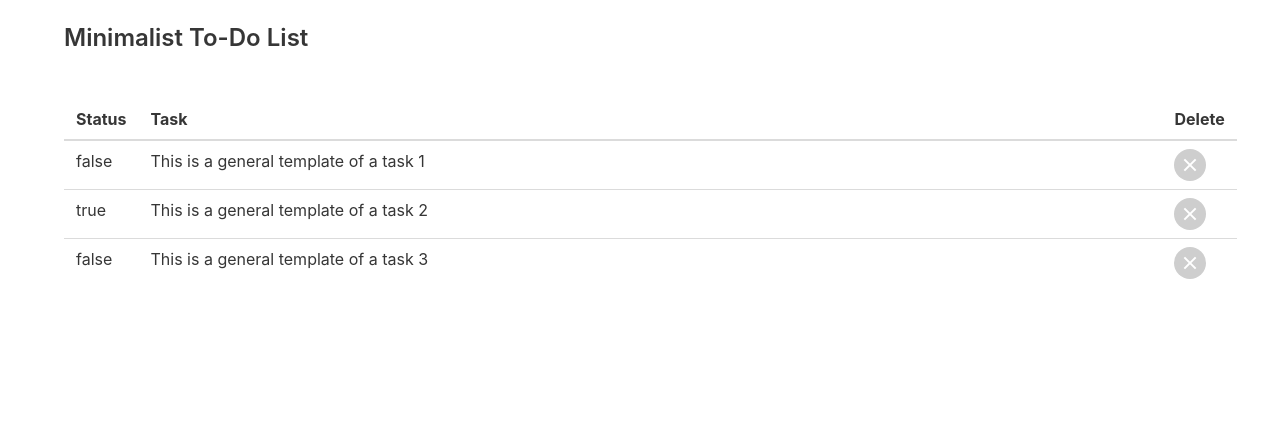
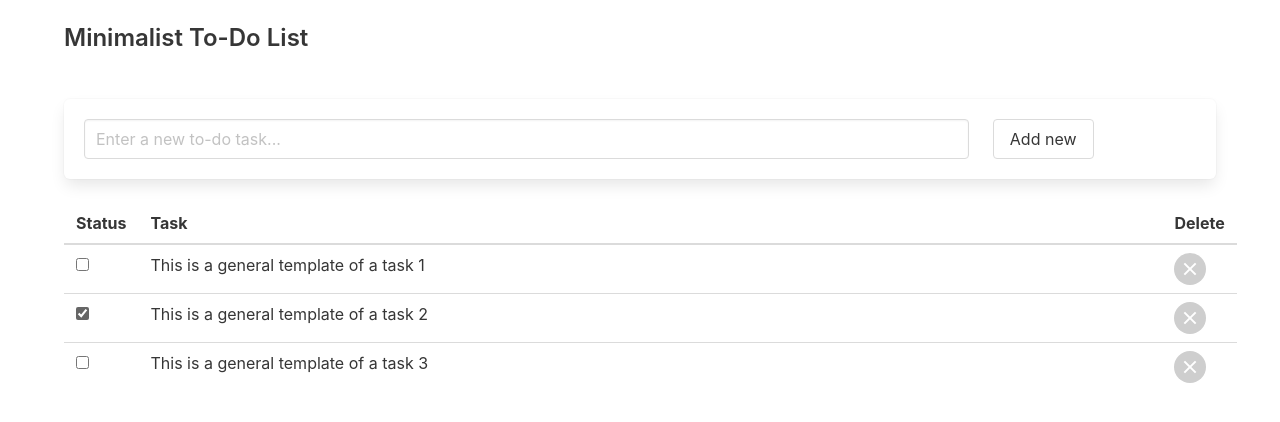
Before and after one commit to mvldn/ToDoMinimal, an Angular app: page / in a window 1280 px wide. Shown: the top 422 px of the page. Built offline with nearby package versions, Linux system fonts and the light colour scheme.

Commit message:
User Story 3 – Adding new ToDos

```diff
--- a/src/app/app.component.html
+++ b/src/app/app.component.html
@@ -2,5 +2,9 @@
   <br>
   <h1 class="title is-4">Minimalist To-Do List</h1>
   <br>
+
+  <app-input-bar (submitted)="submitNew($event)" ></app-input-bar>
+  <br>
+
   <app-task-bar [taskList]="listOfTasks"></app-task-bar>
 </div>
--- a/src/app/app.component.ts
+++ b/src/app/app.component.ts
@@ -10,6 +10,7 @@ import { ToDoService } from './to-do.service';
 export class AppComponent {
   title = 'ToDoMinimal';
   listOfTasks: Array<Tasks>;
+  input: string;
 
   constructor(private toDoService: ToDoService){
   }
@@ -17,4 +18,8 @@ export class AppComponent {
     this.listOfTasks = this.toDoService.getTasks();
   }
 
+  submitNew(input: string){
+    this.toDoService.set({entry: input, status: false, taskNumber: 1});
+    this.ngOnInit();
+  }
 }
--- /dev/null
+++ b/src/app/input-bar/input-bar.component.html
@@ -0,0 +1,24 @@
+<div class="box">
+    <form #inputForm="ngForm" (ngSubmit)="onSubmit($event)">
+        <div class="columns">
+            <div class="column">
+                <form (ngSubmit)="onSubmit($event)" onsubmit="reset()">
+                    <input
+                    placeholder="Enter a new to-do task..."
+                    class="input"
+                    (input)="input = $event.target.value"/>
+                </form>
+            </div>
+            <div class="column is-one-fifth">
+                <form (ngSubmit)="onSubmit($event)" onsubmit="reset()">
+                    <button
+                    class="button"
+                    (click)="onSubmit($event)">
+                    Add new
+                    </button>
+                </form>
+            </div>
+
+        </div>
+    </form>
+</div>
--- /dev/null
+++ b/src/app/input-bar/input-bar.component.ts
@@ -0,0 +1,22 @@
+import { Component, OnInit,EventEmitter, Output } from '@angular/core';
+
+@Component({
+  selector: 'app-input-bar',
+  templateUrl: './input-bar.component.html',
+  styleUrls: ['./input-bar.component.css']
+})
+export class InputBarComponent implements OnInit {
+  @Output() submitted = new EventEmitter<string>();
+  input:string = '';
+
+  constructor() { }
+
+  ngOnInit(): void {
+  }
+  onSubmit(event: any){
+    event.preventDefault();
+    this.submitted.emit(this.input);
+    this.ngOnInit();
+  }
+
+}
--- a/src/app/task-bar/task-bar.component.css
+++ b/src/app/task-bar/task-bar.component.css
@@ -0,0 +1,3 @@
+.checkbox{
+    filter: grayscale(1);
+}
--- a/src/app/task-bar/task-bar.component.html
+++ b/src/app/task-bar/task-bar.component.html
@@ -12,7 +12,7 @@
     </thead>
     <tbody>
         <tr *ngFor="let task of taskList">
-            <td>{{ task.status }}</td>
+            <td><input class="checkbox" type="checkbox" [checked]="task.status"/></td>
             <td>{{task.entry}}</td>
             <td><button class="delete is-large"></button></td>
         </tr>
--- a/src/app/to-do.service.ts
+++ b/src/app/to-do.service.ts
@@ -1,13 +1,19 @@
 import { Injectable } from '@angular/core';
+import { Tasks } from './tasks';
 
 @Injectable({
   providedIn: 'root'
 })
 export class ToDoService {
   localStorage: Storage;
+  lastKey: number;
+  sortedKeys: Array<number>;
+
 
   constructor() {
     this.localStorage = window.localStorage;
+    this.lastKey = 0;
+    this.sortedKeys = [];
   }
 
   getTasks() {
@@ -20,10 +26,26 @@ export class ToDoService {
       ]
     }
     else {
+      let key: string;
       for (let i = 0; i < localStorage.length; i++) {
-        results.push(localStorage.key(i));
+        key = localStorage.key(i);
+        let value = localStorage.getItem(key);
+        let item = JSON.parse(value)
+        results.push(item);
+        this.sortedKeys.push(item['taskNumber']);
       }
+
     }
-    return results;
+    this.lastKey=Math.max(...this.sortedKeys)+1;
+    return results.sort((a,b) => a['taskNumber']-b['taskNumber']);
   }
+
+  set(value: Tasks): boolean {
+    if(localStorage.length == 0)
+      this.lastKey = 0;
+    value['taskNumber'] = this.lastKey;
+    localStorage.setItem(JSON.stringify(this.lastKey), JSON.stringify(value));
+    return true;
+  }
+
 }
```
Also changed, not shown: src/app/app.module.ts (+6 -2 lines), src/app/input-bar/input-bar.component.css (added), 1 other file (tests, documents, lock files or other folders).
